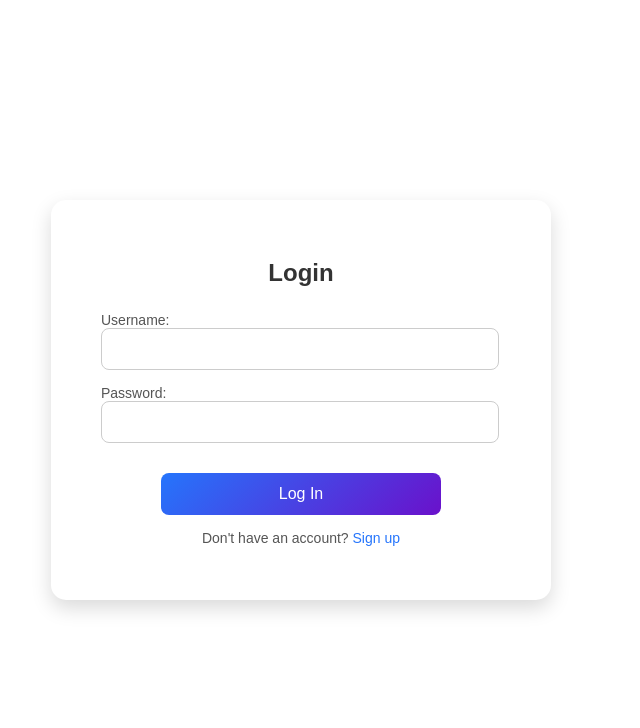
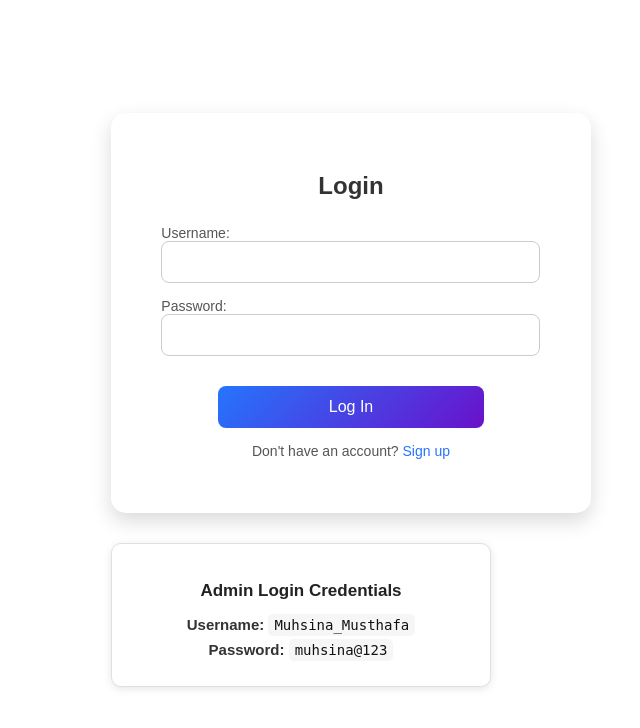
Before and after one commit to Muhsinakp123/Role-Base-Auth, a Django app: page / in a window 1280 px wide. Shown: the top 728 px of the page, without its empty margins (339-979 px from the left). Run offline with Django 5.2, Linux system fonts and the light colour scheme.

Commit message:
'laaast'

```diff
--- a/Role_Base/forms.py
+++ b/Role_Base/forms.py
@@ -5,14 +5,15 @@ from .models import Profile
 class UserForm(forms.ModelForm):
     password = forms.CharField(widget=forms.PasswordInput)
     confirm_password = forms.CharField(widget=forms.PasswordInput)
-    role = forms.ChoiceField(choices=Profile.ROLE_CHOICES)
+    role = forms.ChoiceField(
+        choices=[('', '---Select Role---')] + list(Profile.ROLE_CHOICES),
+        widget=forms.Select(attrs={'class': 'form-control'})
+    )
 
     class Meta:
         model = User
         fields = ['username', 'email', 'password']
-        help_texts = {
-            'username': None,   # removes "Required. 150 characters..." text
-        }
+        help_texts = {'username': None}
 
     def clean(self):
         cleaned_data = super().clean()
@@ -23,6 +24,8 @@ class UserForm(forms.ModelForm):
         return cleaned_data
 
 
+
+
 class LoginForm(forms.Form):
     username = forms.CharField()
     password = forms.CharField(widget=forms.PasswordInput)
--- a/Role_Base/models.py
+++ b/Role_Base/models.py
@@ -6,7 +6,6 @@ class Profile(models.Model):
 
 
     ROLE_CHOICES = (
-        ('admin', 'Admin'),
         ('teacher', 'Teacher'),
         ('student', 'Student'),
     )
--- a/Role_Base/static/css/style.css
+++ b/Role_Base/static/css/style.css
@@ -18,6 +18,7 @@ body {
     width: 100%;
     max-width: 400px;
     text-align: center;
+
 }
 
 /* Heading */
@@ -51,6 +52,25 @@ form input:focus {
     border-color: #2575fc;
     box-shadow: 0 0 5px rgba(37, 117, 252, 0.4);
 }
+
+form select {
+    width: 100%;
+    padding: 12px;
+    border: 1px solid #ccc;
+    border-radius: 8px;
+    outline: none;
+    transition: 0.3s ease;
+    font-size: 14px;
+    margin-bottom: 5px;
+    background-color: #fff;
+}
+
+form select:focus {
+    border-color: #2575fc;
+    box-shadow: 0 0 5px rgba(37, 117, 252, 0.4);
+}
+
+
 
 /* Button Styling */
 button {
@@ -97,3 +117,49 @@ p a:hover {
   margin: 5px 0;
   padding: 0;
 }
+
+
+.admin-box {
+    margin: 30px auto 0;
+    background: #ffffff;
+    border: 1px solid #e0e0e0;
+    border-radius: 10px;
+    box-shadow: 0 2px 8px rgba(0, 0, 0, 0.1);
+    padding: 20px 25px;
+    max-width: 400px;
+    text-align: center;
+    transition: box-shadow 0.3s ease, transform 0.3s ease;
+}
+
+.admin-box:hover {
+    box-shadow: 0 4px 14px rgba(0, 0, 0, 0.15);
+    transform: translateY(-3px);
+}
+
+.admin-box h3 {
+    font-size: 17px;
+    color: #222;
+    font-weight: 600;
+    margin-bottom: 15px;
+    text-transform: capitalize;
+}
+
+.admin-box p {
+    font-size: 15px;
+    color: #333;
+    margin: 8px 0;
+}
+
+.admin-box strong {
+    color: #333;
+    font-weight: 600;
+}
+
+.admin-box code {
+    background: #f6f6f6;
+    padding: 3px 6px;
+    border-radius: 5px;
+    font-size: 14px;
+    color: #111;
+    font-family: monospace;
+}
--- a/Role_Base/templates/login.html
+++ b/Role_Base/templates/login.html
@@ -3,10 +3,11 @@
 {% block title %}Login{% endblock %}
 
 {% block content %}
+<div class="login-page">
     <div class="login-container">
         <h2>Login</h2>
         {% if error %}
-        <p style="color:red">{{ error }}</p>
+            <p class="error-text">{{ error }}</p>
         {% endif %}
         <form method="post">
             {% csrf_token %}
@@ -15,4 +16,12 @@
         </form>
         <p>Don't have an account? <a href="{% url 'signup' %}">Sign up</a></p>
     </div>
+
+    <!-- Admin Credentials Box -->
+    <div class="admin-box">
+        <h3>Admin Login Credentials</h3>
+        <p><strong>Username:</strong> <code>Muhsina_Musthafa</code></p>
+        <p><strong>Password:</strong> <code>muhsina@123</code></p>
+    </div>
+</div>
 {% endblock %}
--- a/Role_Base/views.py
+++ b/Role_Base/views.py
@@ -11,7 +11,7 @@ def signup(request):
         if form.is_valid():
             # Save user
             user = form.save(commit=False)
-            user.set_password(form.cleaned_data['password'])  # hash password
+            user.set_password(form.cleaned_data['password'])
             user.save()
 
             # Save profile (role)
@@ -33,18 +33,30 @@ def login_View(request):
             username = form.cleaned_data['username']
             password = form.cleaned_data['password']
             user = authenticate(request, username=username, password=password)
+
             if user is not None:
                 login(request, user)
-                if user.profile.role == 'student':
+
+                profile, created = Profile.objects.get_or_create(user=user)
+
+                #  Handle role-based redirect
+                if user.is_superuser or profile.role == 'admin':
+                    return redirect('admin_dashboard')
+                elif profile.role == 'teacher':
+                    return redirect('teacher_dashboard')
+                elif profile.role == 'student':
                     return redirect('student_dashboard')
-                elif user.profile.role == 'teacher':
-                    return redirect('teacher_dashboard')
-                elif user.profile.role == 'admin':
-                    return redirect('admin_dashboard')
+                else:
+                    logout(request)
+                    return render(request, 'login.html', {
+                        'form': form,
+                        'error': 'No valid role assigned.'
+                    })
             else:
                 return render(request, 'login.html', {'form': form, 'error': 'Invalid credentials'})
     else:
         form = LoginForm()
+
     return render(request, 'login.html', {'form': form})
 
 
@@ -53,9 +65,11 @@ def login_View(request):
 def student_dashboard(request):
     return render(request, 'dashboard3.html')
 
+
 @login_required
 def teacher_dashboard(request):
     return render(request, 'dashboard2.html')
+
 
 @login_required
 def admin_dashboard(request):
```
Also changed, not shown: Role_Base/migrations/0002_alter_profile_role.py (added), db.sqlite3. Lines whose indentation alone changed are shown as unchanged.
